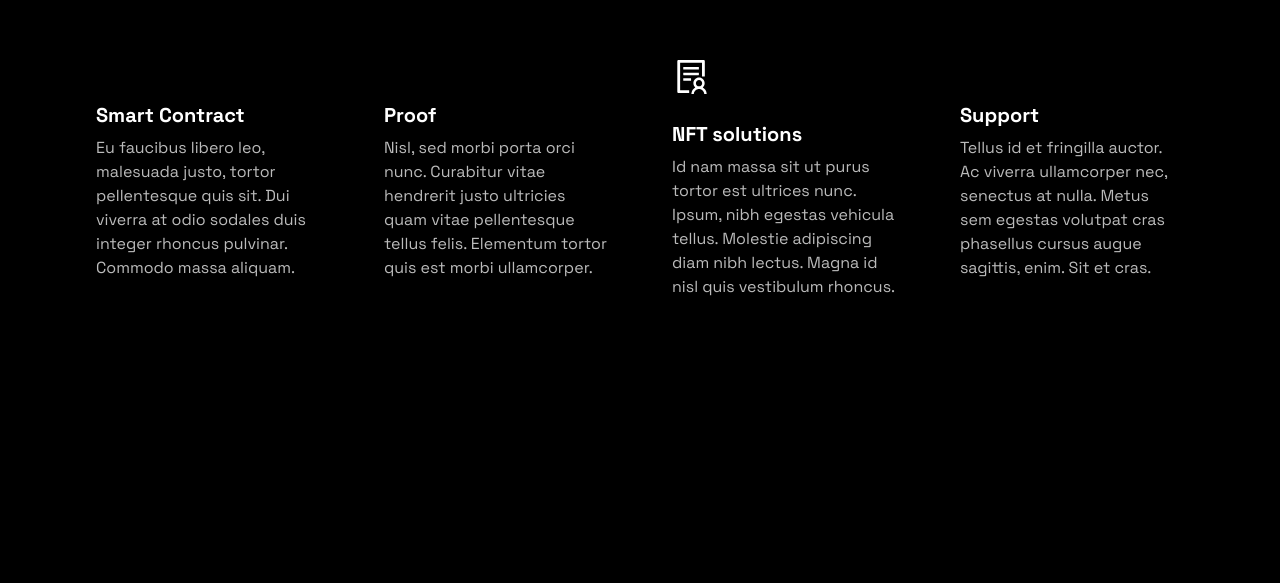
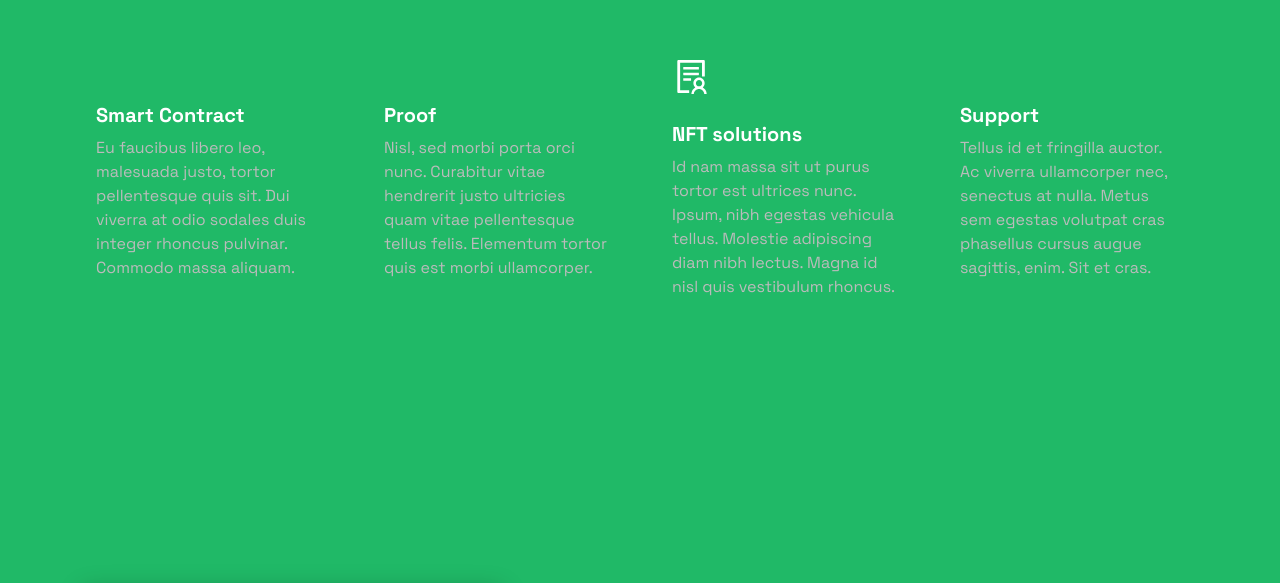
Before and after one commit to PreetiYdv/first-team, a plain HTML site: page index.html in a window 1280 px wide. Shown: the part 214-797 px from the top of the page. Drawn offline with nearby package versions, Linux system fonts and the light colour scheme.

Commit message:
bg-color

```diff
--- a/assets/css/style.css
+++ b/assets/css/style.css
@@ -10,7 +10,7 @@
 }
 
 .bg_black {
-    background-color: black;
+    background-color: rgb(32, 185, 103);
 }
 
 .box {
```
